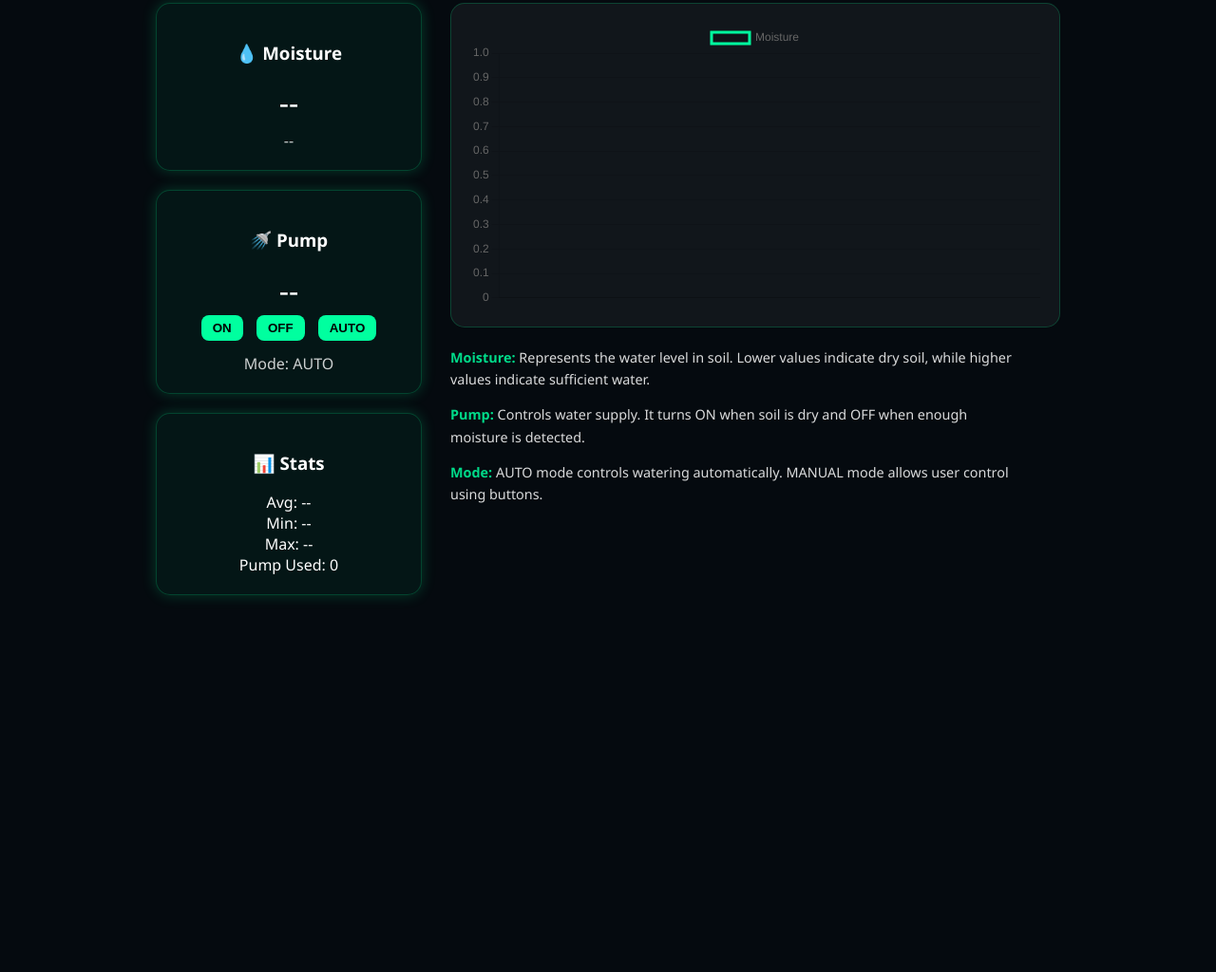
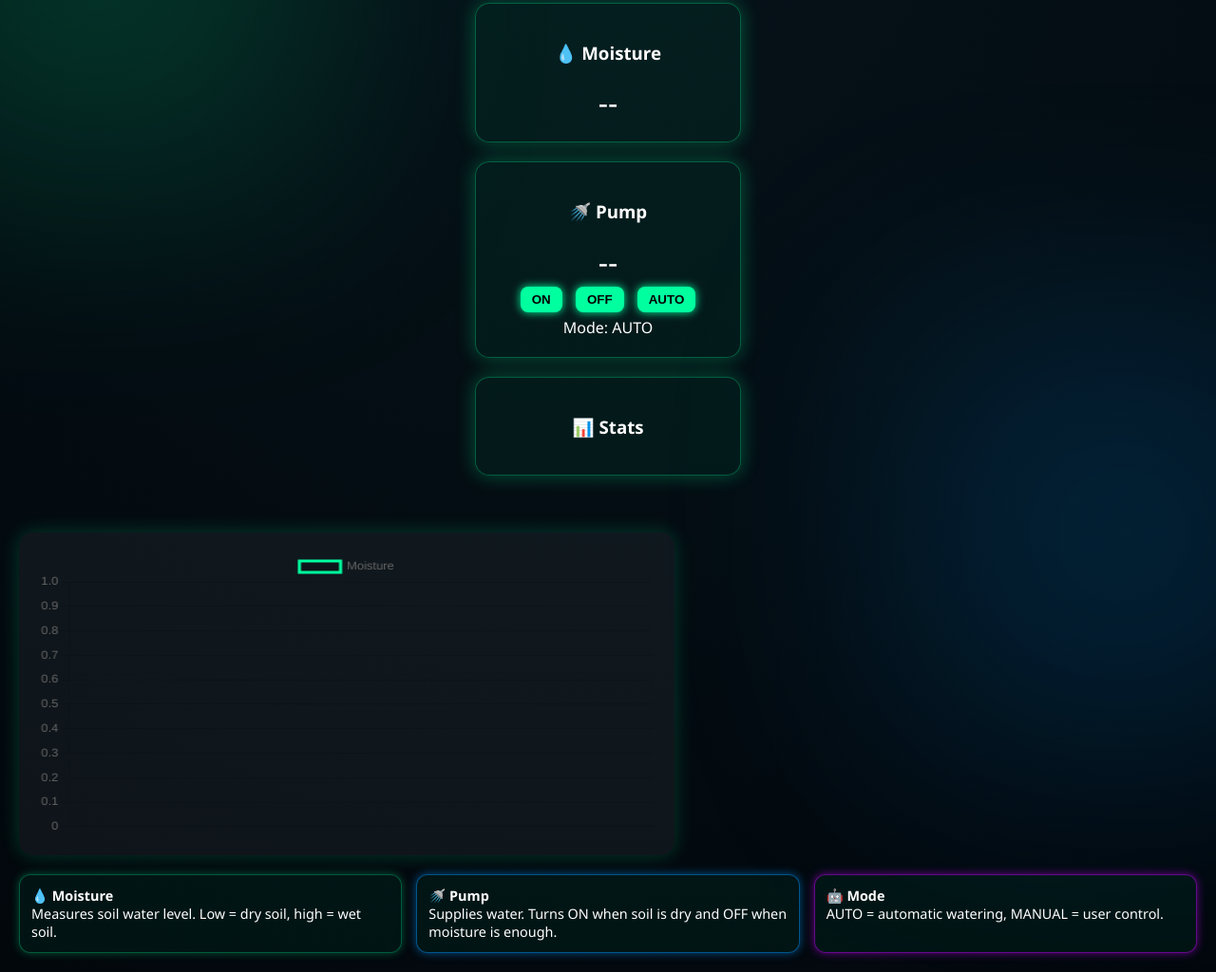
Before and after one commit to xxkid-hub/iot-project, a website: page public/index.html in a window 1280 px wide. Shown: the part 138-1162 px from the top of the page at 95% size. Before the commit the page ends 815 px from the top, so only its background shows below. Drawn offline with nearby package versions, Linux system fonts and the light colour scheme; no server answers.

Commit message:
Enhance styling and layout of Smart Plant Dashboard
Updated styles and layout for improved aesthetics and functionality.

```diff
--- a/public/index.html
+++ b/public/index.html
@@ -8,15 +8,41 @@
     body {
       margin: 0;
       font-family: 'Segoe UI', sans-serif;
-      background: #050a0f;
+      background: radial-gradient(circle at top, #06131a, #02070c);
       color: white;
       text-align: center;
+      overflow-x: hidden;
     }
 
     h1 {
       margin: 20px;
       color: #00ff9f;
-      text-shadow: 0 0 15px #00ff9f;
+      text-shadow: 0 0 20px #00ff9f, 0 0 40px #00ff9f;
+    }
+
+    /* 🌈 Neon swirl glow background */
+    body::before {
+      content: "";
+      position: fixed;
+      width: 600px;
+      height: 600px;
+      background: radial-gradient(circle, rgba(0,255,150,0.2), transparent);
+      top: -200px;
+      left: -200px;
+      filter: blur(100px);
+      z-index: -1;
+    }
+
+    body::after {
+      content: "";
+      position: fixed;
+      width: 600px;
+      height: 600px;
+      background: radial-gradient(circle, rgba(0,150,255,0.2), transparent);
+      bottom: -200px;
+      right: -200px;
+      filter: blur(100px);
+      z-index: -1;
     }
 
     button {
@@ -28,6 +54,7 @@
       color: black;
       font-weight: bold;
       cursor: pointer;
+      box-shadow: 0 0 10px #00ff9f;
     }
 
     button:hover {
@@ -37,7 +64,6 @@
     .main {
       display: flex;
       justify-content: center;
-      align-items: flex-start;
       gap: 30px;
       padding: 20px;
       flex-wrap: wrap;
@@ -52,10 +78,16 @@
 
     .card {
       background: rgba(0,255,150,0.05);
-      border: 1px solid rgba(0,255,150,0.2);
+      border: 1px solid rgba(0,255,150,0.3);
       border-radius: 15px;
       padding: 20px;
-      box-shadow: 0 0 15px rgba(0,255,150,0.2);
+      box-shadow: 0 0 20px rgba(0,255,150,0.3);
+      transition: 0.3s;
+    }
+
+    .card:hover {
+      transform: scale(1.05);
+      box-shadow: 0 0 30px rgba(0,255,150,0.6);
     }
 
     .value {
@@ -64,17 +96,14 @@
     }
 
     .pump-on { color: #00ff9f; }
-    .pump-off { color: #ff4d4d; }
-
-    .status { margin-top: 8px; opacity: 0.8; }
-    .alert { margin-top: 10px; font-weight: bold; }
+    .pump-off { color: #ff4d6d; }
 
     .graph {
-      width: 600px;
+      width: 650px;
       background: rgba(255,255,255,0.05);
-      border: 1px solid rgba(0,255,150,0.2);
       border-radius: 15px;
       padding: 20px;
+      box-shadow: 0 0 20px rgba(0,255,150,0.2);
     }
 
     canvas {
@@ -82,20 +111,41 @@
       height: 300px !important;
     }
 
-    /* ✨ CLEAN DESCRIPTION STYLE */
-    .desc {
+    /* 🔥 Description boxes */
+    .desc-container {
+      display: flex;
+      gap: 15px;
       margin-top: 20px;
-      width: 600px;
-      text-align: left;
-      font-size: 0.9rem;
-      opacity: 0.85;
-      line-height: 1.6;
+      flex-wrap: wrap;
     }
 
-    .desc span {
-      color: #00ff9f;
+    .desc-box {
+      flex: 1;
+      min-width: 180px;
+      padding: 12px;
+      border-radius: 12px;
+      font-size: 0.9rem;
+      text-align: left;
+      background: rgba(0,255,150,0.05);
+      border: 1px solid rgba(0,255,150,0.3);
+      box-shadow: 0 0 10px rgba(0,255,150,0.3);
+    }
+
+    .desc-box:nth-child(2) {
+      border-color: rgba(0,150,255,0.5);
+      box-shadow: 0 0 10px rgba(0,150,255,0.5);
+    }
+
+    .desc-box:nth-child(3) {
+      border-color: rgba(200,0,255,0.5);
+      box-shadow: 0 0 10px rgba(200,0,255,0.5);
+    }
+
+    .alert {
+      margin-top: 10px;
       font-weight: bold;
     }
+
   </style>
 </head>
 
@@ -112,47 +162,57 @@
     <div class="card">
       <h3>💧 Moisture</h3>
       <div class="value" id="moisture">--</div>
-      <div class="status" id="status">--</div>
+      <div id="status"></div>
     </div>
 
     <div class="card">
       <h3>🚿 Pump</h3>
       <div class="value" id="pump">--</div>
 
-      <div>
-        <button onclick="turnPumpOn()">ON</button>
-        <button onclick="turnPumpOff()">OFF</button>
-        <button onclick="autoMode()">AUTO</button>
-      </div>
+      <button onclick="turnPumpOn()">ON</button>
+      <button onclick="turnPumpOff()">OFF</button>
+      <button onclick="autoMode()">AUTO</button>
 
-      <div class="status" id="mode">Mode: AUTO</div>
+      <div id="mode">Mode: AUTO</div>
     </div>
 
     <div class="card">
       <h3>📊 Stats</h3>
-      <div id="avg">Avg: --</div>
-      <div id="min">Min: --</div>
-      <div id="max">Max: --</div>
-      <div id="pumpCount">Pump Used: 0</div>
+      <div id="avg"></div>
+      <div id="min"></div>
+      <div id="max"></div>
+      <div id="pumpCount"></div>
     </div>
 
     <div class="alert" id="alert"></div>
 
   </div>
 
-  <!-- GRAPH -->
+  <!-- RIGHT -->
   <div>
+
     <div class="graph">
       <canvas id="chart"></canvas>
     </div>
 
-    <!-- ✨ CLEAN DESCRIPTION BELOW GRAPH -->
-    <div class="desc">
-      <p><span>Moisture:</span> Represents the water level in soil. Lower values indicate dry soil, while higher values indicate sufficient water.</p>
+    <!-- 🔥 Separate description boxes -->
+    <div class="desc-container">
 
-      <p><span>Pump:</span> Controls water supply. It turns ON when soil is dry and OFF when enough moisture is detected.</p>
+      <div class="desc-box">
+        💧 <b>Moisture</b><br>
+        Measures soil water level. Low = dry soil, high = wet soil.
+      </div>
 
-      <p><span>Mode:</span> AUTO mode controls watering automatically. MANUAL mode allows user control using buttons.</p>
+      <div class="desc-box">
+        🚿 <b>Pump</b><br>
+        Supplies water. Turns ON when soil is dry and OFF when moisture is enough.
+      </div>
+
+      <div class="desc-box">
+        🤖 <b>Mode</b><br>
+        AUTO = automatic watering, MANUAL = user control.
+      </div>
+
     </div>
 
   </div>
@@ -195,7 +255,7 @@
 
   await fetch('/api/sensor', {
     method: 'POST',
-    headers: { 'Content-Type': 'application/json' },
+    headers: {'Content-Type':'application/json'},
     body: JSON.stringify({ moisture, pump })
   });
 }
@@ -210,31 +270,30 @@
 
   const pumpEl = document.getElementById("pump");
   pumpEl.innerText = data.pump;
-  pumpEl.className = "value " + (data.pump === "ON" ? "pump-on" : "pump-off");
+  pumpEl.className = data.pump === "ON" ? "pump-on" : "pump-off";
 
   document.getElementById("mode").innerText =
     "Mode: " + (manualPump === null ? "AUTO" : "MANUAL");
 
-  if (data.moisture < 500)
-    document.getElementById("alert").innerText = "🚨 Critical Dry!";
-  else if (data.moisture < 1000)
-    document.getElementById("alert").innerText = "⚠️ Water Needed!";
-  else if (data.moisture > 2500)
-    document.getElementById("alert").innerText = "💧 Too Wet!";
-  else
-    document.getElementById("alert").innerText = "✅ Perfect";
+  // Alerts
+  document.getElementById("alert").innerText =
+    data.moisture < 1000 ? "⚠️ Water Needed!" : "✅ Healthy";
 
+  // Stats
   history.push(data.moisture);
   if (history.length > 20) history.shift();
 
-  let avg = Math.round(history.reduce((a,b)=>a+b,0)/history.length);
-  document.getElementById("avg").innerText = "Avg: " + avg;
-  document.getElementById("min").innerText = "Min: " + Math.min(...history);
-  document.getElementById("max").innerText = "Max: " + Math.max(...history);
+  document.getElementById("avg").innerText =
+    "Avg: " + Math.round(history.reduce((a,b)=>a+b,0)/history.length);
+  document.getElementById("min").innerText =
+    "Min: " + Math.min(...history);
+  document.getElementById("max").innerText =
+    "Max: " + Math.max(...history);
 
   if (data.pump === "ON" && lastPumpState === "OFF") pumpCount++;
   lastPumpState = data.pump;
-  document.getElementById("pumpCount").innerText = "Pump Used: " + pumpCount;
+  document.getElementById("pumpCount").innerText =
+    "Pump Used: " + pumpCount;
 
   const time = new Date().toLocaleTimeString();
 
@@ -248,16 +307,13 @@
   chart.update();
 }
 
-function turnPumpOn() { manualPump = "ON"; }
-function turnPumpOff() { manualPump = "OFF"; }
-function autoMode() { manualPump = null; }
+function turnPumpOn(){ manualPump="ON"; }
+function turnPumpOff(){ manualPump="OFF"; }
+function autoMode(){ manualPump=null; }
 
-setInterval(() => {
-  document.getElementById("clock").innerText = new Date().toLocaleString();
-}, 1000);
-
-setInterval(sendFakeData, 2000);
-setInterval(getData, 2000);
+setInterval(()=>{ document.getElementById("clock").innerText=new Date().toLocaleString(); },1000);
+setInterval(sendFakeData,2000);
+setInterval(getData,2000);
 </script>
 
 </body>
```
